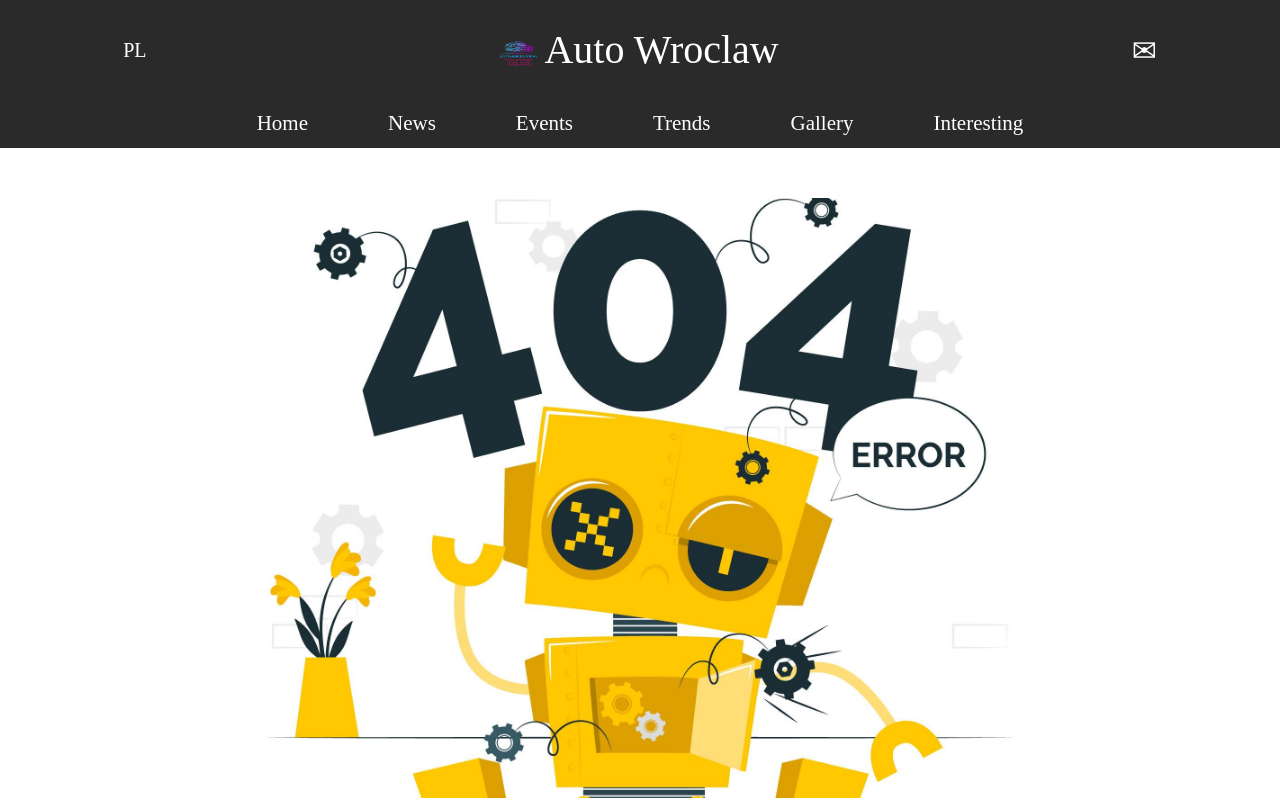
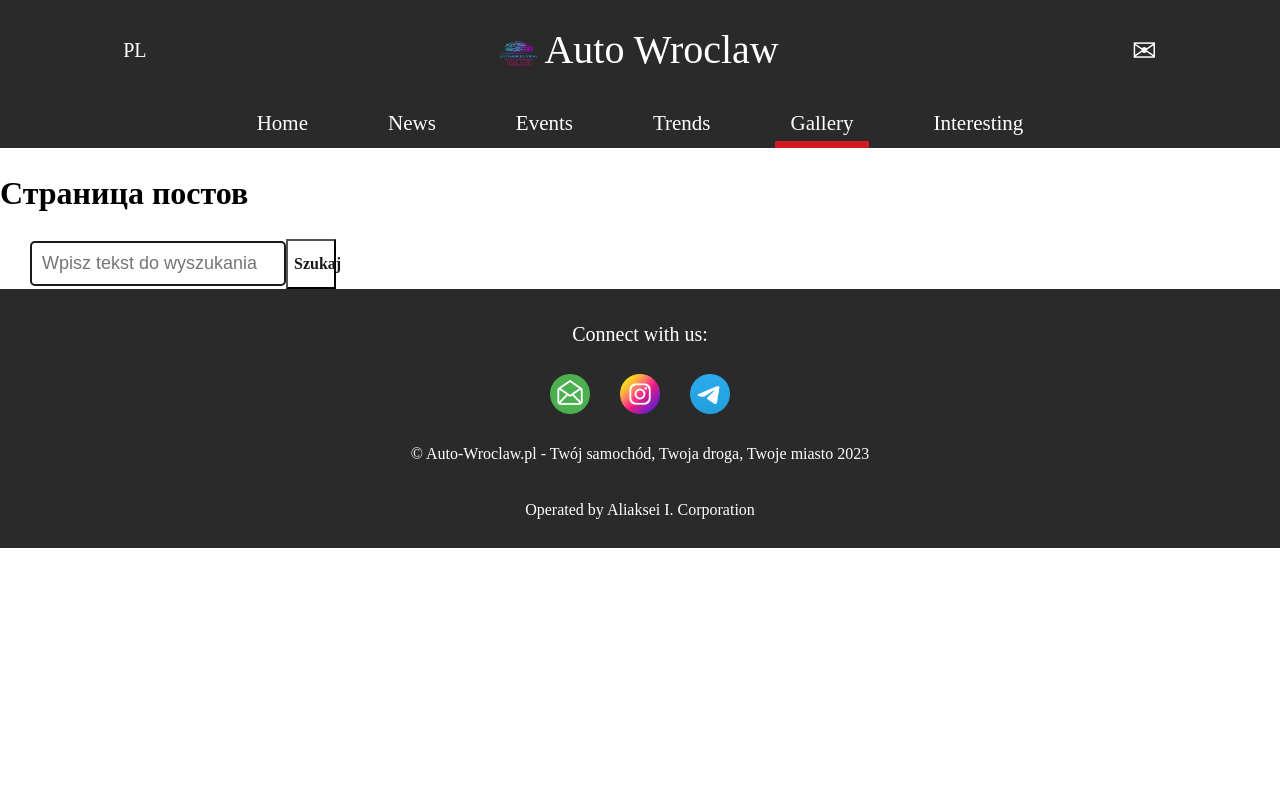
Before and after one commit to Aliaksei42/autoSite, a React (Create React App) app: page /searchPage in a window 1280 px wide. Shown: the top 800 px of the page. Built offline with nearby package versions, Linux system fonts and the light colour scheme.

Commit message:
New branch search page

```diff
--- a/package.json
+++ b/package.json
@@ -16,7 +16,8 @@
     "start": "react-scripts start",
     "build": "react-scripts build",
     "test": "react-scripts test",
-    "eject": "react-scripts eject"
+    "eject": "react-scripts eject",
+    "homepage": "https://Aliaksei42.github.io/autoSite"
   },
   "eslintConfig": {
     "extends": [
@@ -35,5 +36,8 @@
       "last 1 firefox version",
       "last 1 safari version"
     ]
+  },
+  "devDependencies": {
+    "gh-pages": "^6.1.0"
   }
 }
--- a/src/App.css
+++ b/src/App.css
@@ -1,3 +1,4 @@
 .App {
   flex: 1;
+
 }
--- a/src/App.js
+++ b/src/App.js
@@ -13,7 +13,7 @@ import PostPage from './pages/PostPage'
 import News from './pages/News'
 import Events from './pages/Events'
 import Trends from './pages/Trends'
-import Gallery from './pages/Gallery'
+import SearchPage from './pages/SearchPage'
 import Interesting from './pages/Interesting'
 
 import NotFound from './components/NotFound/NotFound'
@@ -36,7 +36,7 @@ const App = () => {
           <Route path="news" element={<News />} />
           <Route path="events" element={<Events />} />
           <Route path="trends" element={<Trends />} />
-          <Route path="gallery" element={<Gallery />} />
+          <Route path="searchPage" element={<SearchPage />} />
           <Route path="interesting" element={<Interesting />} />
 
           <Route path="notFound" element={<NotFound />} />
--- a/src/components/Navigation/Navigation.jsx
+++ b/src/components/Navigation/Navigation.jsx
@@ -20,7 +20,7 @@ const Navigation = () => {
         <NavLink to="/trends" className={`${styles.navLink} ${location.pathname === '/trends' ? styles.active : ''}`}>
           Trends
         </NavLink>
-        <NavLink to="/gallery" className={`${styles.navLink} ${location.pathname === '/gallery' ? styles.active : ''}`}>
+        <NavLink to="/searchPage" className={`${styles.navLink} ${location.pathname === '/searchPage' ? styles.active : ''}`}>
           Gallery
         </NavLink>
         <NavLink to="/interesting" className={`${styles.navLink} ${location.pathname === '/interesting' ? styles.active : ''}`}>
--- a/src/pages/Gallery.jsx
+++ /dev/null
@@ -1,14 +0,0 @@
-// src/pages/Gallery.js
-import React from 'react';
-
-
-const Gallery = () =>
-(
-
-
-
-
-
-<h2>Галерея</h2>
-)
-export default Gallery;
--- a/src/pages/Interesting.jsx
+++ b/src/pages/Interesting.jsx
@@ -3,4 +3,7 @@ import React from 'react';
 
 const Interesting = () => <h2>Интересное</h2>;
 
+
+
+
 export default Interesting;
--- /dev/null
+++ b/src/pages/SearchPage.jsx
@@ -0,0 +1,72 @@
+import React, { useState, useEffect } from 'react';
+import postsData from '../data/posts';
+import styles from './SearchPage.module.css';
+import Post from '../components/Post/Post';
+
+const SearchPage = () => {
+  // Состояния компонента
+  const [posts, setPosts] = useState(postsData); // Состояние для хранения всех постов
+  const [searchTerm, setSearchTerm] = useState(''); // Состояние для хранения строки поиска
+  const [searchResults, setSearchResults] = useState([]); // Состояние для хранения отфильтрованных результатов поиска
+
+  // Эффект, выполняющийся при изменении searchTerm или posts
+  useEffect(() => {
+    // Функция для сортировки постов по дате
+    const sortByDate = (a, b) => new Date(b.date) - new Date(a.date);
+
+    // Фильтрация постов, если searchTerm не пустой
+    const filteredPosts = searchTerm
+      ? posts
+          .filter(
+            (post) =>
+              post.title.toLowerCase().includes(searchTerm.toLowerCase()) || // Поиск в заголовке
+              post.text.toLowerCase().includes(searchTerm.toLowerCase())   // Поиск в тексте
+          )
+          .sort(sortByDate) // Сортировка отфильтрованных постов по дате
+      : [];
+
+    // Обновление состояния searchResults
+    setSearchResults(filteredPosts);
+  }, [searchTerm, posts]); // Зависимости эффекта - searchTerm и posts
+
+  // Обработчик изменения строки поиска
+  const handleSearchChange = (event) => {
+    setSearchTerm(event.target.value);
+  };
+
+  return (
+    <div>
+      {/* Заголовок страницы */}
+      <h1>Страница постов</h1>
+
+      {/* Ввод текста для поиска с кнопкой */}
+      <div className={styles.inputWithButton}>
+        <input
+          type="text"
+          placeholder="Wpisz tekst do wyszukania"
+          value={searchTerm}
+          onChange={handleSearchChange}
+          className={styles.input}
+        />
+        <button className={styles.inputButton}>
+          Szukaj
+        </button>
+      </div>
+
+      {/* Вывод результатов поиска, если searchTerm не пустой */}
+      {searchTerm && (
+        <ul>
+          {/* Маппинг отфильтрованных постов для вывода */}
+          {searchResults.map((post) => (
+              <div key={post.id} className={styles.posts}>
+              {/* Передаем компоненту Post информацию о посте */}
+              <Post post={post} />
+            </div>
+          ))}
+        </ul>
+      )}
+    </div>
+  );
+};
+
+export default SearchPage;
--- /dev/null
+++ b/src/pages/SearchPage.module.css
@@ -0,0 +1,42 @@
+.inputWithButton {
+    display: flex;
+    justify-content: space-between;
+    align-items:center;
+    width: 320px;
+  }
+
+  .input {
+
+    padding: 10px;
+    font-size: 18px;
+    border: 2px solid  rgb(26, 26, 26);
+    border-radius: 5px;
+    margin-left: 30px;
+
+    .clear {
+      position: absolute;
+      width: 14px;
+      height: 14px;
+    }
+  }
+
+  .inputButton {
+     color: rgb(26, 26, 26);
+  display: inline-block;
+  font-family: 'Roboto, sans-serif';
+  font-size: 16px;
+  font-weight: 700;
+  height: 50px;
+  line-height: 24px;
+  text-decoration: none;
+  width: 50px;
+  background-color: transparent; /* Добавлено свойство */
+  transition: color 0.3s, border-color 0.3s; /* Добавлены свойства для плавного перехода цвета */
+
+  }
+
+
+  .button:hover {
+    color: #d31a22; /* Цвет текста при наведении */
+    border-color: #d31a22; /* Цвет границы при наведении */
+  }
```
Also changed, not shown: public/img/search.svg (added), src/pages/Interesting.module.css (added), 1 other file (tests, documents, lock files or other folders).
